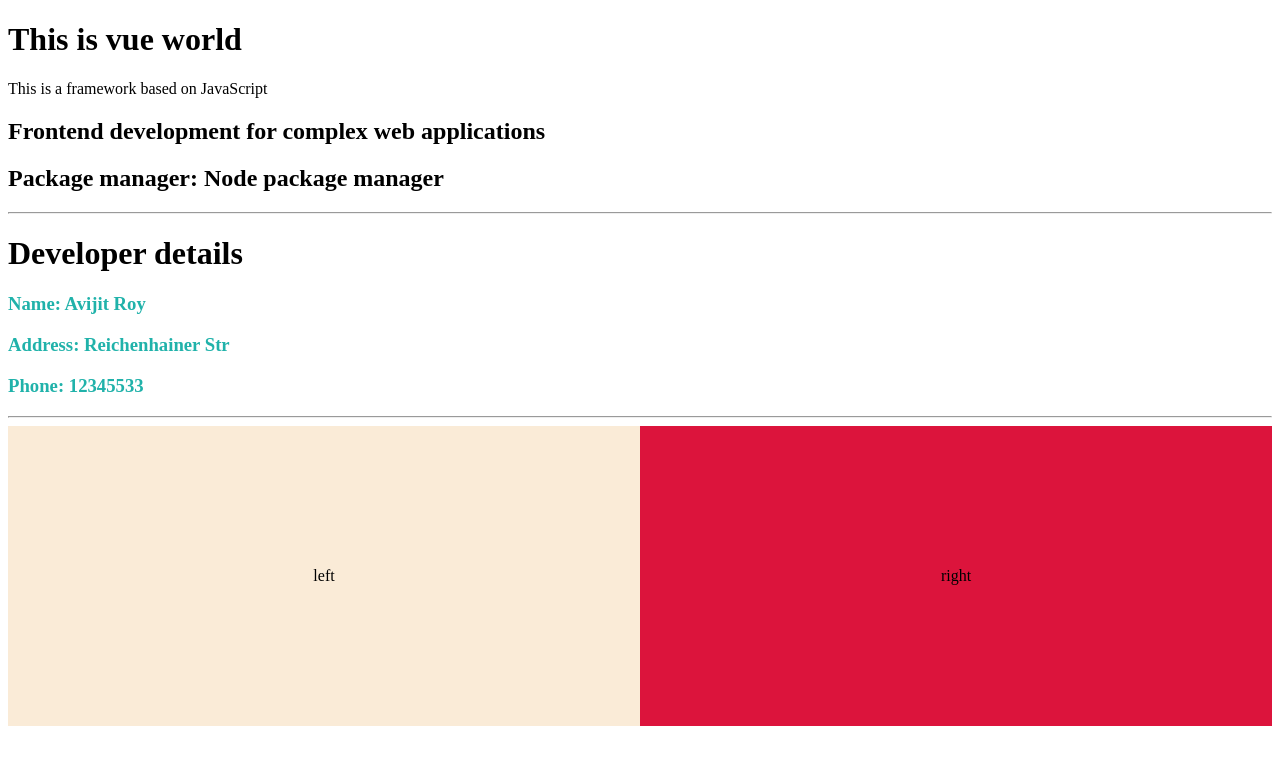
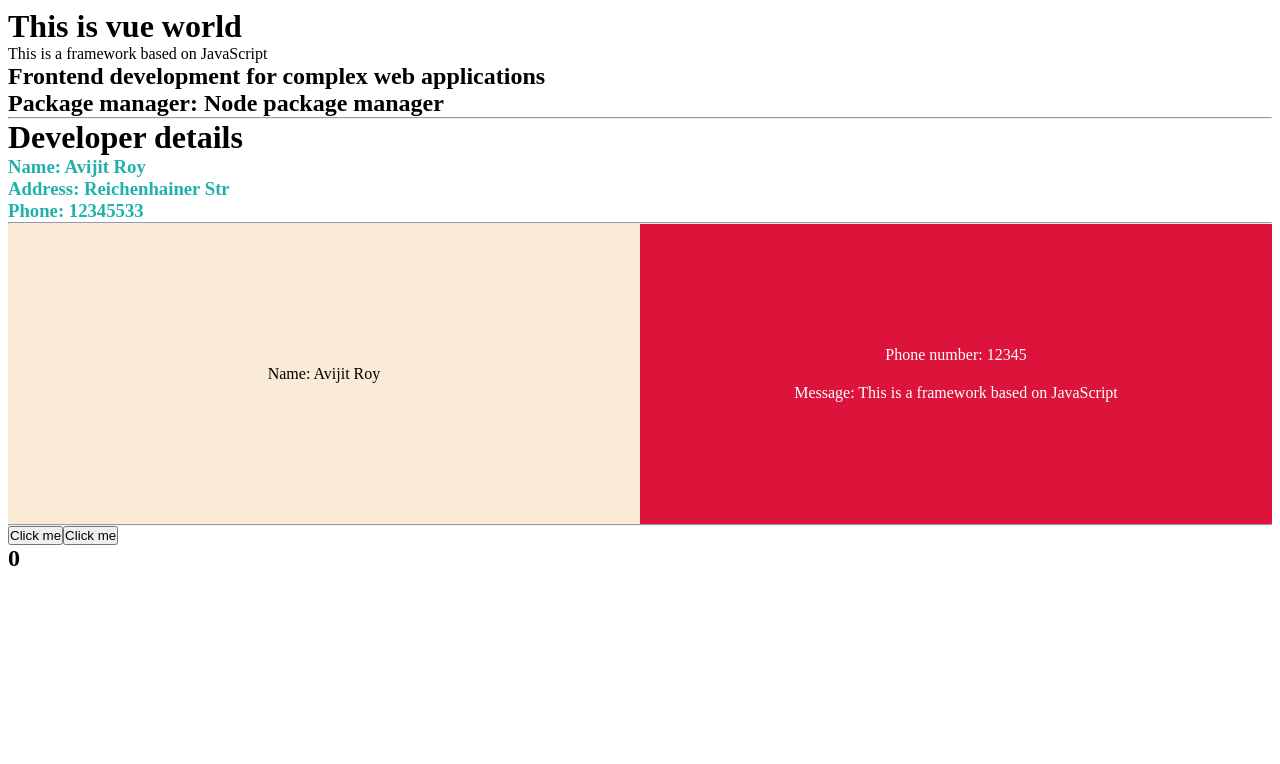
Before and after one commit to AvijitRoy12/Mastering-Vue, a Vue app: page / in a window 1280 px wide. Shown: the top 764 px of the page. Built offline with nearby package versions, Linux system fonts and the light colour scheme.

Commit message:
Event handling added.

```diff
--- a/src/components/VueWorld.vue
+++ b/src/components/VueWorld.vue
@@ -10,9 +10,16 @@
   <h3>Phone: {{ address().phone }}</h3>
   <hr />
   <div id="main">
-    <div id="left">left</div>
-    <div id="right">right</div>
+    <div id="left">Name: {{ getName("Avijit Roy") }}</div>
+    <div id="right">
+      <p>Phone number: {{ getPhoneNumber(12345) }}</p>
+      <p>Message: {{ getMessage() }}</p>
+    </div>
   </div>
+  <hr />
+  <button v-on:click="clickTest()">Click me</button>
+  <button v-on:dblclick="doubleClickTest()">Click me</button>
+  <h2>{{ count }}</h2>
 </template>
 <script>
 export default {
@@ -20,6 +27,7 @@ export default {
   data() {
     return {
       message: "This is a framework based on JavaScript",
+      count: 0,
       usage: function () {
         return "Frontend development for complex web applications";
       },
@@ -35,10 +43,32 @@ export default {
       },
     };
   },
+  methods: {
+    getName(name) {
+      return name;
+    },
+    getPhoneNumber(phone) {
+      return phone;
+    },
+    getMessage() {
+      return this.message;
+    },
+    clickTest() {
+      return this.count++;
+    },
+    doubleClickTest() {
+      return alert("Button is double clicked");
+    },
+  },
 };
 </script>
 
 <style scoped>
+* {
+  margin: 0;
+  padding: 0;
+  box-sizing: border-box;
+}
 h3 {
   color: lightseagreen;
 }
@@ -58,8 +88,17 @@ h3 {
 #right {
   width: 50%;
   height: 300px;
-  line-height: 300px;
   text-align: center;
   background-color: crimson;
+  display: flex;
+  flex-direction: column;
+  justify-content: center;
+}
+
+#right p {
+  margin: 0;
+  line-height: normal;
+  padding: 10px;
+  color: white;
 }
 </style>
```
